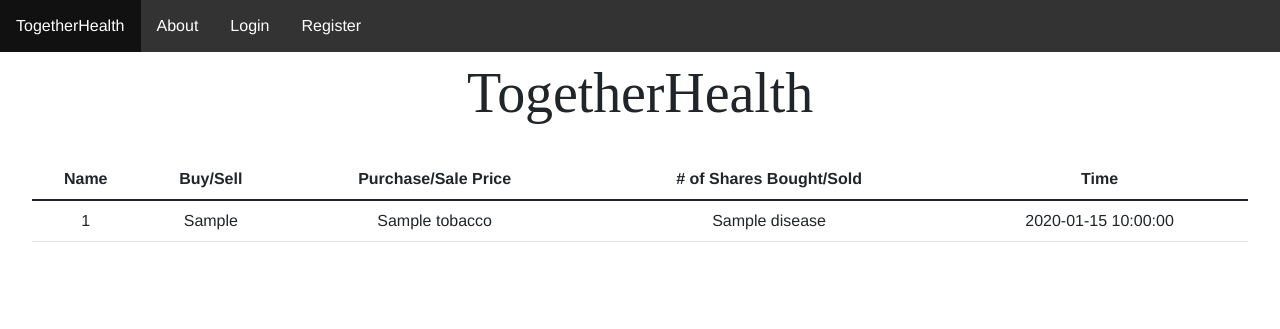
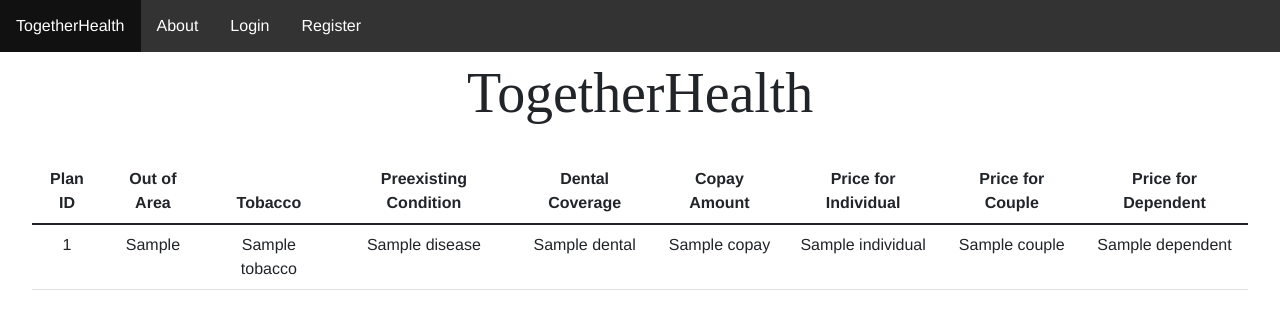
Before and after one commit to rau/together-health, a Flask app: template together_health/home/templates/plan.html in a window 1280 px wide. Shown: the top 329 px of the page. Run offline with Flask 2, Linux system fonts and the light colour scheme; the template is opened without the code that fills it: most values are stand-ins (such as "Sample title", 1, 10 or a date in 2020).

Commit message:
Final push

```diff
--- a/together_health/home/templates/plan.html
+++ b/together_health/home/templates/plan.html
@@ -14,18 +14,18 @@
     </head>
     <body>
         <ul>
-            {% if session["user_id"] %}
-            <li><a href="index.html">TogetherHealth</a></li>
-            <li><a href="about.html">About</a></li>
-            <li><a href="form.html">My Form</a></li>
-            <li><a href="plan.html">My Plan</a></li>
-            <li><a href="">Logout</a></li>
-            {% else %}
-            <li><a href="index.html">TogetherHealth</a></li>
-            <li><a href="about.html">About</a></li>
-            <li><a href="login.html">Login</a></li>
-            <li><a href="register.html">Register</a></li>
-            {% endif %}
+          {% if session["user_id"] %}
+          <li><a href="/">TogetherHealth</a></li>
+          <li><a href="/about">About</a></li>
+          <li><a href="/form">My Form</a></li>
+          <li><a href="/plan">My Plan</a></li>
+          <li><a href="">Logout</a></li>
+          {% else %}
+          <li><a href="/">TogetherHealth</a></li>
+          <li><a href="/about">About</a></li>
+          <li><a href="/login">Login</a></li>
+          <li><a href="/register">Register</a></li>
+          {% endif %}
         </ul>
         <div class="section">
             <h1>TogetherHealth</h1>
@@ -34,11 +34,15 @@
             <table class="table">
                 <thead>
                     <tr>
-                        <th scope = "col">Name</th>
-                        <th scope = "col">Buy/Sell</th>
-                        <th scope = "col">Purchase/Sale Price </th>
-                        <th scope = "col"># of Shares Bought/Sold</th>
-                        <th scope = "col">Time</th>
+                        <th scope = "col">Plan ID</th>
+                        <th scope = "col">Out of Area</th>
+                        <th scope = "col">Tobacco</th>
+                        <th scope = "col">Preexisting Condition</th>
+                        <th scope = "col">Dental Coverage</th>
+                        <th scope = "col">Copay Amount</th>
+                        <th scope = "col">Price for Individual</th>
+                        <th scope = "col">Price for Couple</th>
+                        <th scope = "col">Price for Dependent</th>
                     </tr>
                 </thead>
                     <tbody>
@@ -48,7 +52,11 @@
                             <td>{{ plan.out_of_area }}</td>
                             <td>{{ plan.tobacco }}</td>
                             <td>{{ plan.disease }}</td>
-                            <td>{{ plan.time  }}</td>
+                            <td>{{ plan.dental }}</td>
+                            <td>{{ plan.copay }}</td>
+                            <td>{{ plan.individual }}</td>
+                            <td>{{ plan.couple }}</td>
+                            <td>{{ plan.dependent }}</td>
                         </tr>
                         {% endfor %}
                     </tbody>
```
Also changed, not shown: together_health/form/form.py (+26 -11 lines), together_health/form/scripts.py (+6 -3 lines), together_health.db, together_health/form/templates/admin.html (added).
